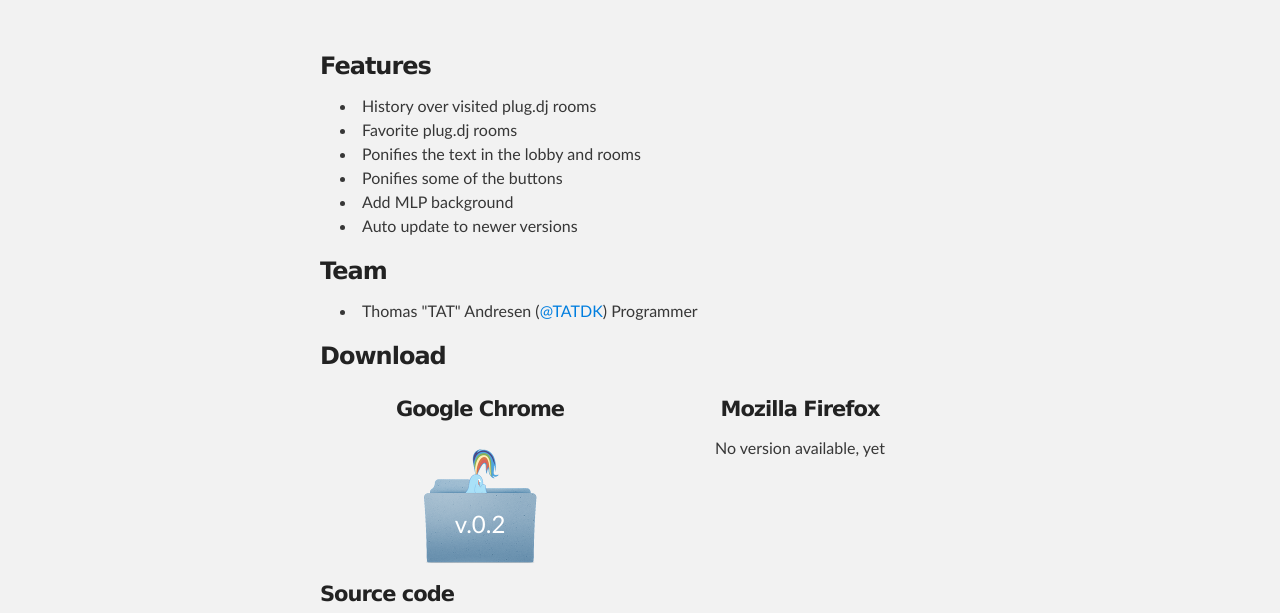
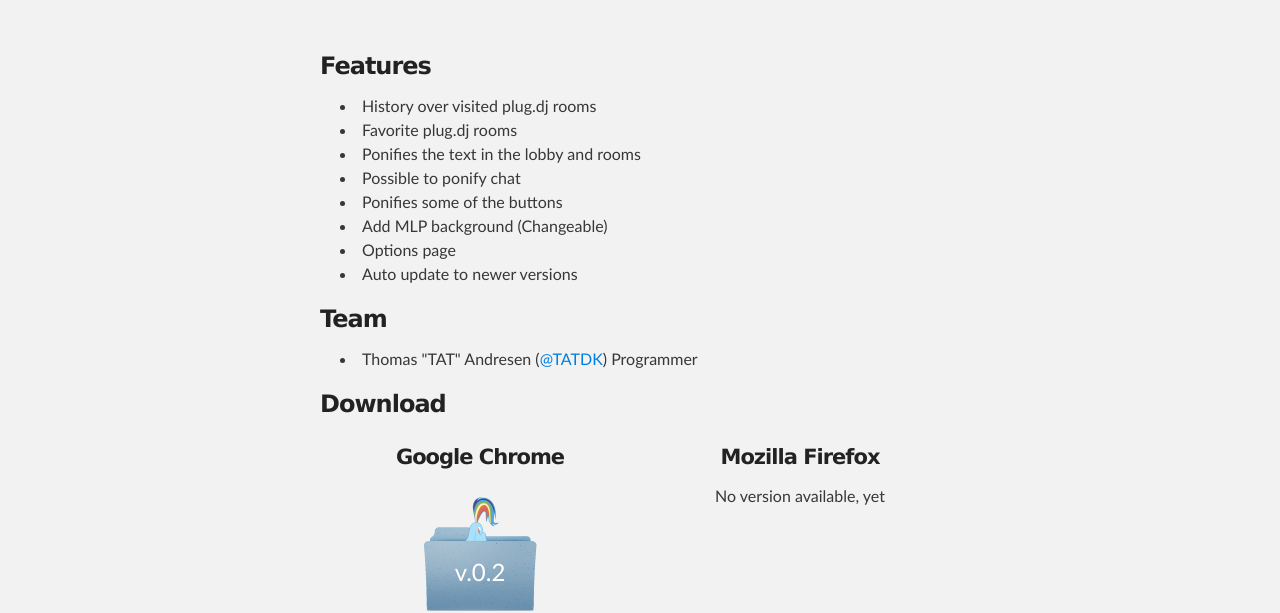
Before and after one commit to Shyoru/My-Little-Plug.DJ, a plain HTML site: page index.html in a window 1280 px wide. Shown: the part 212-825 px from the top of the page. Drawn offline with Linux system fonts and the light colour scheme.

Commit message:
v.0.2 feature

```diff
--- a/index.html
+++ b/index.html
@@ -27,8 +27,10 @@
                 <li>History over visited plug.dj rooms</li>
                 <li>Favorite plug.dj rooms</li>
                 <li>Ponifies the text in the lobby and rooms</li>
+                <li>Possible to ponify chat</li>
                 <li>Ponifies some of the buttons</li>
-                <li>Add MLP background</li>
+                <li>Add MLP background (Changeable)</li>
+                <li>Options page</li>
                 <li>Auto update to newer versions</li>
             </ul>
 
```
